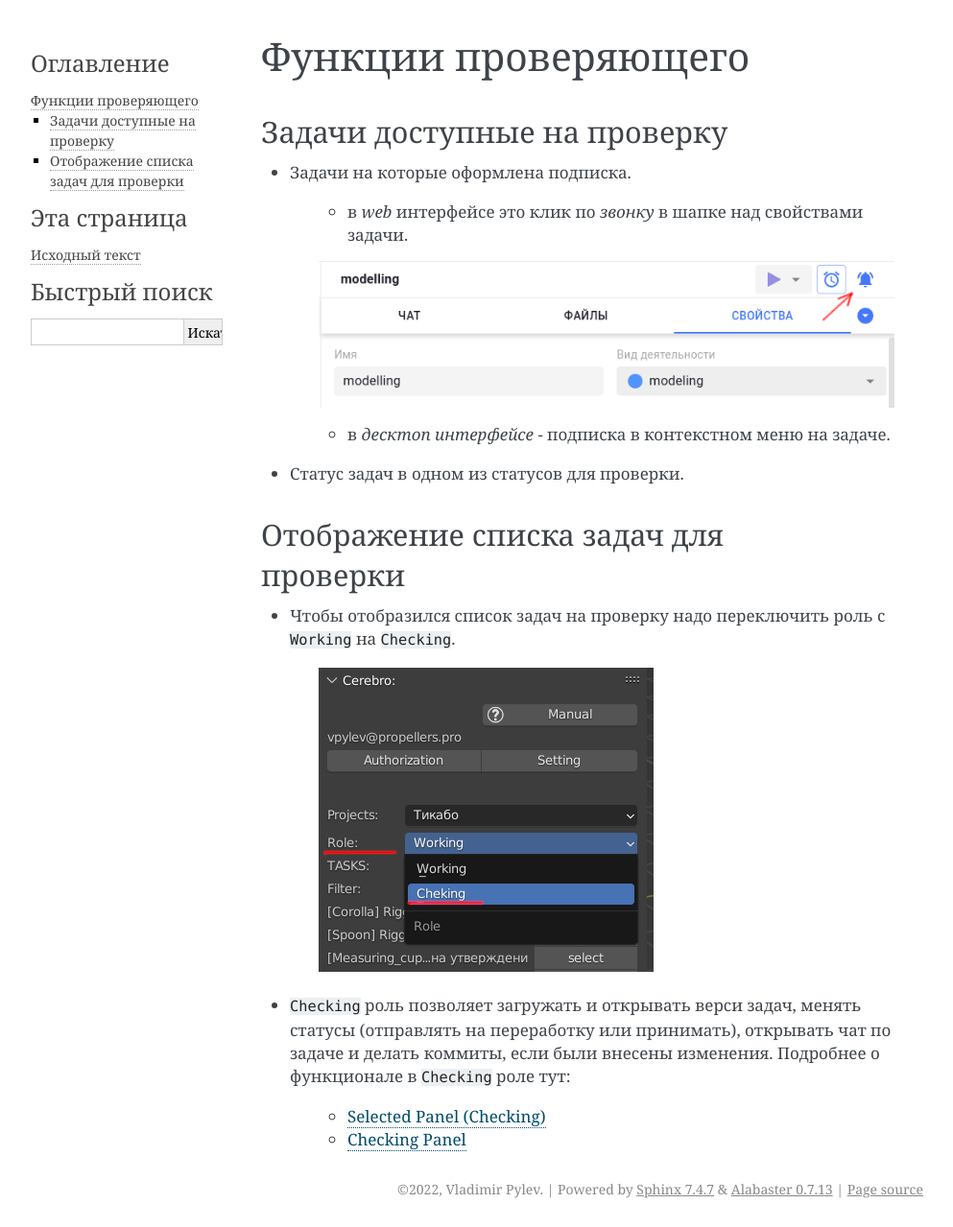
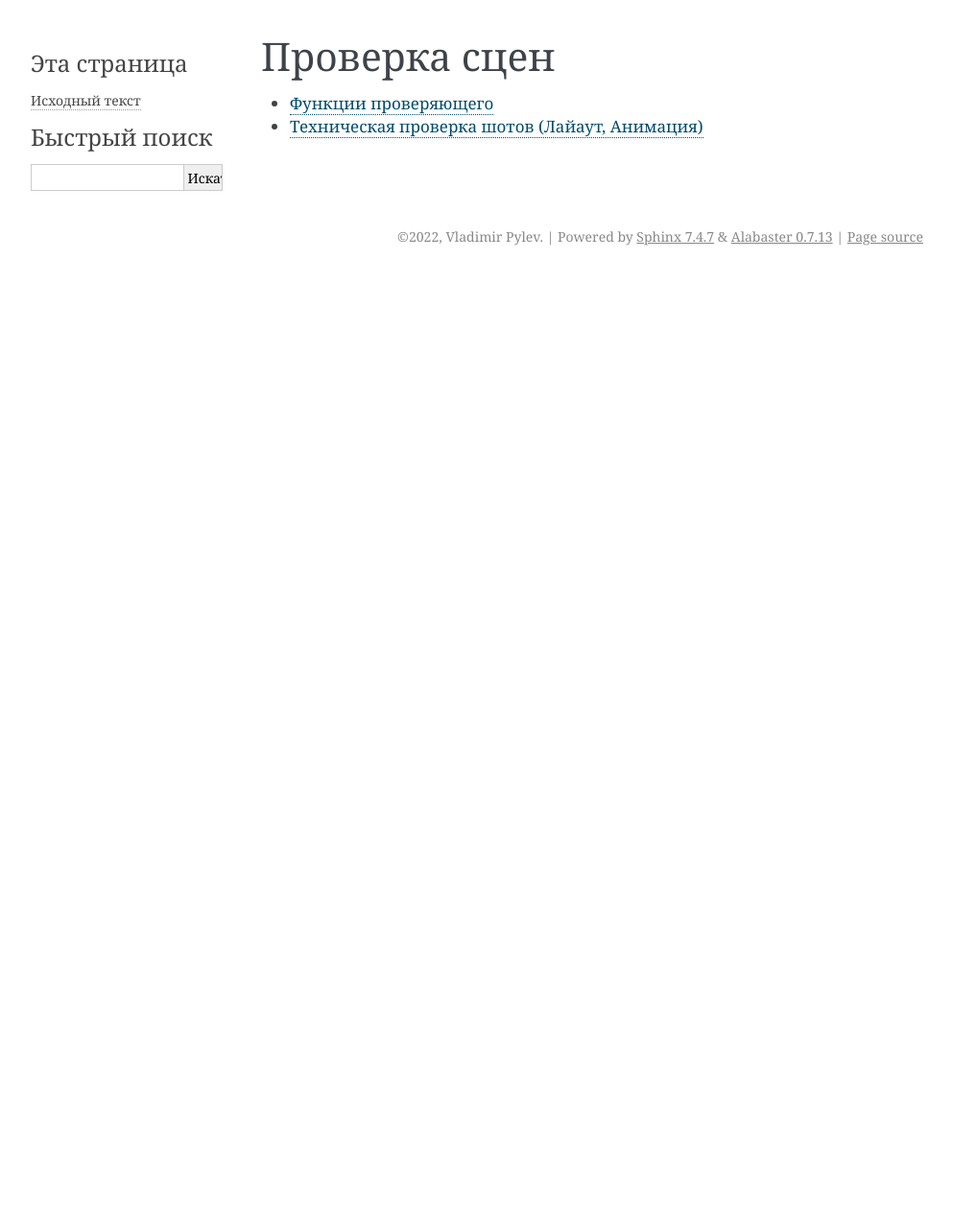
Before and after one commit to volodya-renderberg/cerebro-b3d-connect-manual, a Sphinx documentation site: the page built from docs/source/manual/processes/checking.rst, in a window 1280 px wide. Shown: the whole page at 96% size, without its empty margins (148-1141 px from the left). Built offline with Sphinx 7.4.7, drawn with Linux system fonts in a browser that asks for light colours; after the commit the page ends 900 px from its top, so only the background shows below that.

Commit message:
tech checking

```diff
--- a/docs/source/manual/faq.rst
+++ b/docs/source/manual/faq.rst
@@ -87,7 +87,7 @@ FAQ
 Билд не восстанавливает всю анимацию или положение объектов
 ------------------------------------------------------------
 
-Означает что при анимации не пользовались этими правилами: :ref:`animation_tech_rules_all_videos`,
+Означает что при анимации нарушено одно или несколько их этих правил: :ref:`animation_tech_rules`,
 
 если самостоятельно восстановить анимацию не удалось - то в тех поддержку студии.
 
--- a/docs/source/manual/processes/animation.rst
+++ b/docs/source/manual/processes/animation.rst
@@ -97,6 +97,8 @@
 
 Условия, соблюдая которые анимацию можно будет восстановить функцией :ref:`build-scene-page`, а так же импортировать функцией :ref:`import_animation_from_incoming_task`.
 
+.. _animation-tech-rules-exipients:
+
 Вспомогательные объекты
 ~~~~~~~~~~~~~~~~~~~~~~~~~
 
@@ -159,6 +161,7 @@
 
 * Иерархии оверрайдных коллекций редактировать нельзя.
 
+.. _animation-tech-rules-animation-keys:
 
 Анимационные ключи
 ~~~~~~~~~~~~~~~~~~~~~
--- a/docs/source/manual/processes/checking.rst
+++ b/docs/source/manual/processes/checking.rst
@@ -1,31 +1,10 @@
 .. _cheking-page:
 
-Функции проверяющего
-=====================
+Проверка сцен
+==============================
 
-Задачи доступные на проверку
------------------------------
+.. toctree::
+   :maxdepth: 1
 
-* Задачи на которые оформлена подписка.
-
-    * в *web* интерфейсе это клик по *звонку* в шапке над свойствами задачи.
-
-    .. image:: ../../_static/images/subscribe_to_task.png
-
-    * в *десктоп интерфейсе* - подписка в контекстном меню на задаче.
-
-* Статус задач в одном из статусов для проверки.
-
-
-Отображение списка задач для проверки
----------------------------------------
-
-* Чтобы отобразился список задач на проверку надо переключить роль с ``Working`` на ``Checking``.
-
-    .. image:: ../../_static/images/to_cheking_role.png
-
-* ``Checking`` роль позволяет загружать и открывать верси задач, менять статусы (отправлять на переработку или принимать), открывать чат по задаче и делать коммиты, если были внесены изменения. Подробнее о функционале в ``Checking`` роле тут:
-
-    * :ref:`check-selected-panel-page`
-
-    * :ref:`check-panel-page`
+   checking/gui
+   checking/checking_tech_animation
```
Also changed, not shown: docs/source/manual/processes/checking/checking_tech_animation.rst (added, +67 -0 lines), docs/source/manual/processes/checking/gui.rst (added, +31 -0 lines).
